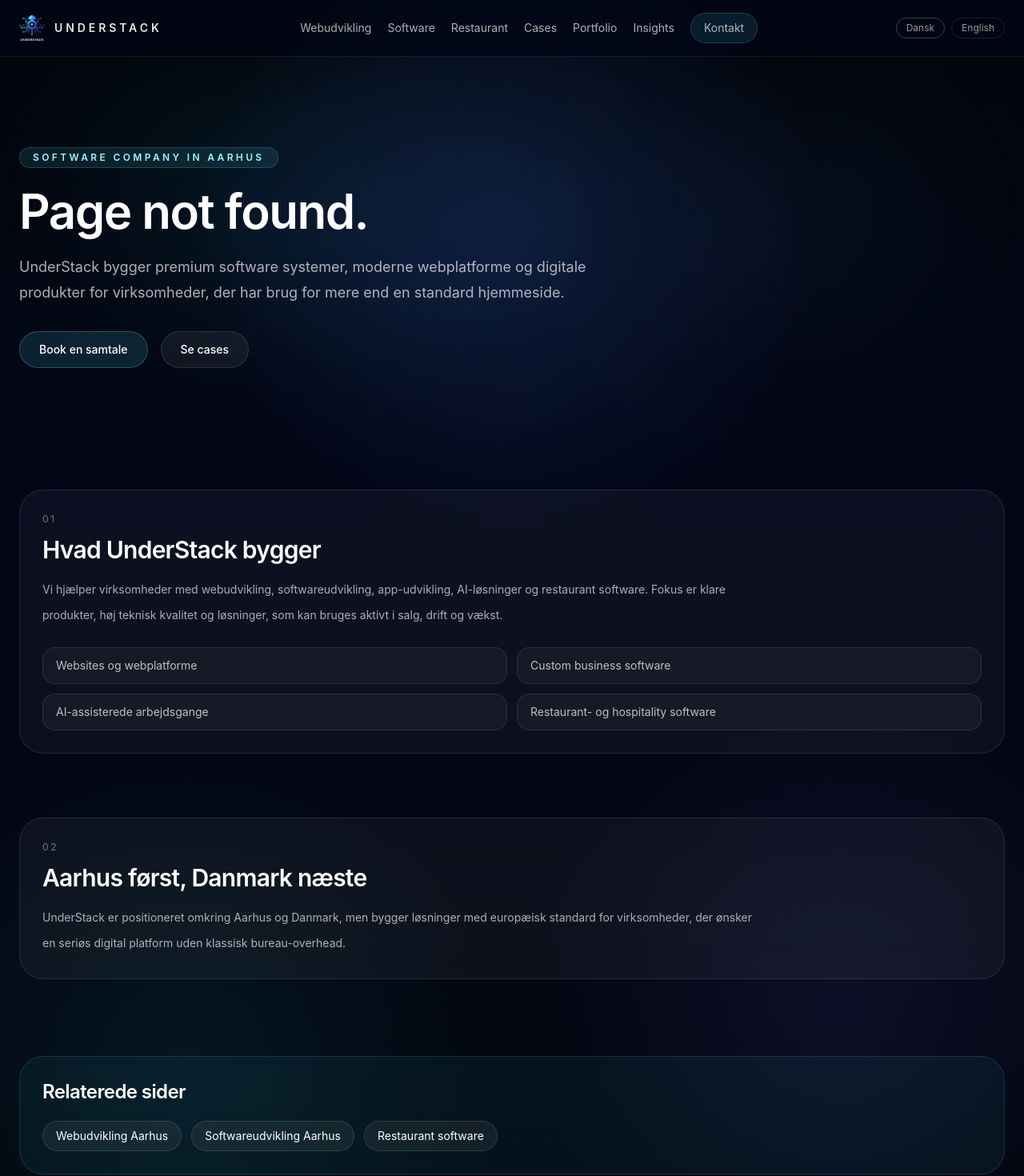
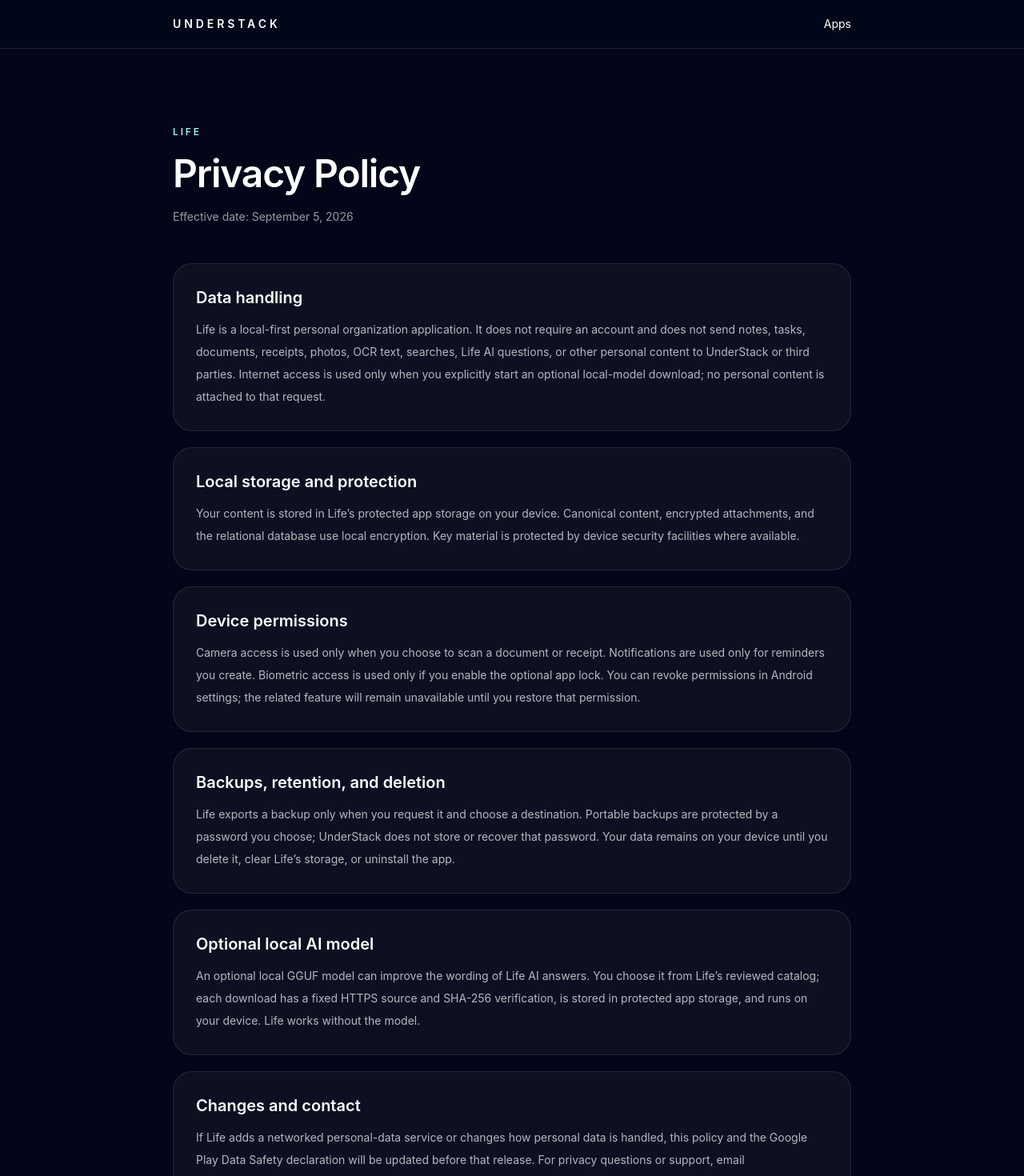
Before and after one commit to Dposleman/understack-site, a React (Vite) app: page /life/privacy in a window 1280 px wide. Shown: the top 1470 px of the page at 80% size. Built offline with nearby package versions, Linux system fonts and the light colour scheme.

Commit message:
Add Life privacy policy page

```diff
--- a/src/App.tsx
+++ b/src/App.tsx
@@ -1,4 +1,5 @@
 import { Navigate, Route, Routes, useLocation, useParams } from "react-router-dom";
+import LifePrivacyPage from "./pages/LifePrivacyPage";
 import logo from "./assets/understack-logo.png";
 import PageMeta from "./components/PageMeta";
 import PocketPrivacyPage from "./pages/PocketPrivacyPage";
@@ -442,6 +443,7 @@
     <Routes>
       <Route path="/" element={<Navigate to="/dk/" replace />} />
       <Route path="/privacy" element={<PocketPrivacyPage />} />
+      <Route path="/life/privacy" element={<LifePrivacyPage />} />
       <Route path="/apps" element={<Navigate to="/en/apps" replace />} />
       <Route path="/marketplace" element={<Navigate to="/en/marketplace" replace />} />
       <Route path="/:lang/*" element={<RoutedPage />} />
--- a/src/entry-server.tsx
+++ b/src/entry-server.tsx
@@ -18,10 +18,13 @@
 }
 
 function headFor(pathname: string) {
-  if (pathname === "/privacy") {
-    const title = "Privacy Policy — UnderStack AI Pocket";
-    const description = "Privacy Policy for UnderStack AI Pocket, a local-first Android AI assistant.";
-    const canonical = absolute("/privacy");
+  if (pathname === "/privacy" || pathname === "/life/privacy") {
+    const isLife = pathname === "/life/privacy";
+    const title = isLife ? "Privacy Policy — Life" : "Privacy Policy — UnderStack AI Pocket";
+    const description = isLife
+      ? "Privacy Policy for Life, UnderStack’s local-first personal organization app."
+      : "Privacy Policy for UnderStack AI Pocket, a local-first Android AI assistant.";
+    const canonical = absolute(pathname);
     return {
       lang: "en",
       head: [
@@ -84,4 +87,4 @@
   };
 }
 
-export const routes = ["/privacy", ...allPages.map(pagePath)];
+export const routes = ["/privacy", "/life/privacy", ...allPages.map(pagePath)];
--- /dev/null
+++ b/src/pages/LifePrivacyPage.tsx
@@ -0,0 +1,57 @@
+import { Link } from "react-router-dom";
+import PageMeta from "../components/PageMeta";
+
+const sections = [
+  {
+    title: "Data handling",
+    body: "Life is a local-first personal organization application. It does not require an account and does not send notes, tasks, documents, receipts, photos, OCR text, searches, Life AI questions, or other personal content to UnderStack or third parties. Internet access is used only when you explicitly start an optional local-model download; no personal content is attached to that request.",
+  },
+  {
+    title: "Local storage and protection",
+    body: "Your content is stored in Life’s protected app storage on your device. Canonical content, encrypted attachments, and the relational database use local encryption. Key material is protected by device security facilities where available.",
+  },
+  {
+    title: "Device permissions",
+    body: "Camera access is used only when you choose to scan a document or receipt. Notifications are used only for reminders you create. Biometric access is used only if you enable the optional app lock. You can revoke permissions in Android settings; the related feature will remain unavailable until you restore that permission.",
+  },
+  {
+    title: "Backups, retention, and deletion",
+    body: "Life exports a backup only when you request it and choose a destination. Portable backups are protected by a password you choose; UnderStack does not store or recover that password. Your data remains on your device until you delete it, clear Life’s storage, or uninstall the app.",
+  },
+  {
+    title: "Optional local AI model",
+    body: "An optional local GGUF model can improve the wording of Life AI answers. You choose it from Life’s reviewed catalog; each download has a fixed HTTPS source and SHA-256 verification, is stored in protected app storage, and runs on your device. Life works without the model.",
+  },
+  {
+    title: "Changes and contact",
+    body: "If Life adds a networked personal-data service or changes how personal data is handled, this policy and the Google Play Data Safety declaration will be updated before that release. For privacy questions or support, email dev.team@understack.dk.",
+  },
+];
+
+export default function LifePrivacyPage() {
+  return (
+    <div className="min-h-screen bg-slate-950 text-white">
+      <PageMeta title="Privacy Policy — Life" description="Privacy Policy for Life, UnderStack’s local-first personal organization app." path="/life/privacy" lang="en" />
+      <header className="border-b border-white/10 bg-slate-950/85">
+        <div className="mx-auto flex max-w-4xl items-center justify-between px-6 py-5">
+          <Link to="/en/" className="text-sm font-semibold uppercase tracking-[0.28em] text-white">UnderStack</Link>
+          <Link to="/en/apps" className="text-sm text-cyan-100 hover:text-white">Apps</Link>
+        </div>
+      </header>
+      <main className="mx-auto max-w-4xl px-6 py-16 sm:py-24">
+        <p className="text-xs font-semibold uppercase tracking-[0.24em] text-cyan-200">Life</p>
+        <h1 className="mt-5 text-4xl font-semibold tracking-tight sm:text-5xl">Privacy Policy</h1>
+        <p className="mt-5 text-sm text-white/60">Effective date: September 5, 2026</p>
+        <div className="mt-12 grid gap-5">
+          {sections.map((section) => (
+            <section key={section.title} className="rounded-3xl border border-white/10 bg-white/[0.045] p-7">
+              <h2 className="text-xl font-semibold text-white">{section.title}</h2>
+              <p className="mt-3 text-sm leading-7 text-white/70">{section.body}</p>
+            </section>
+          ))}
+        </div>
+      </main>
+      <footer className="border-t border-white/10 px-6 py-8 text-center text-xs text-white/45">© 2026 UnderStack. All rights reserved.</footer>
+    </div>
+  );
+}
```
Also changed, not shown: 1 other file (tests, documents, lock files or other folders).
